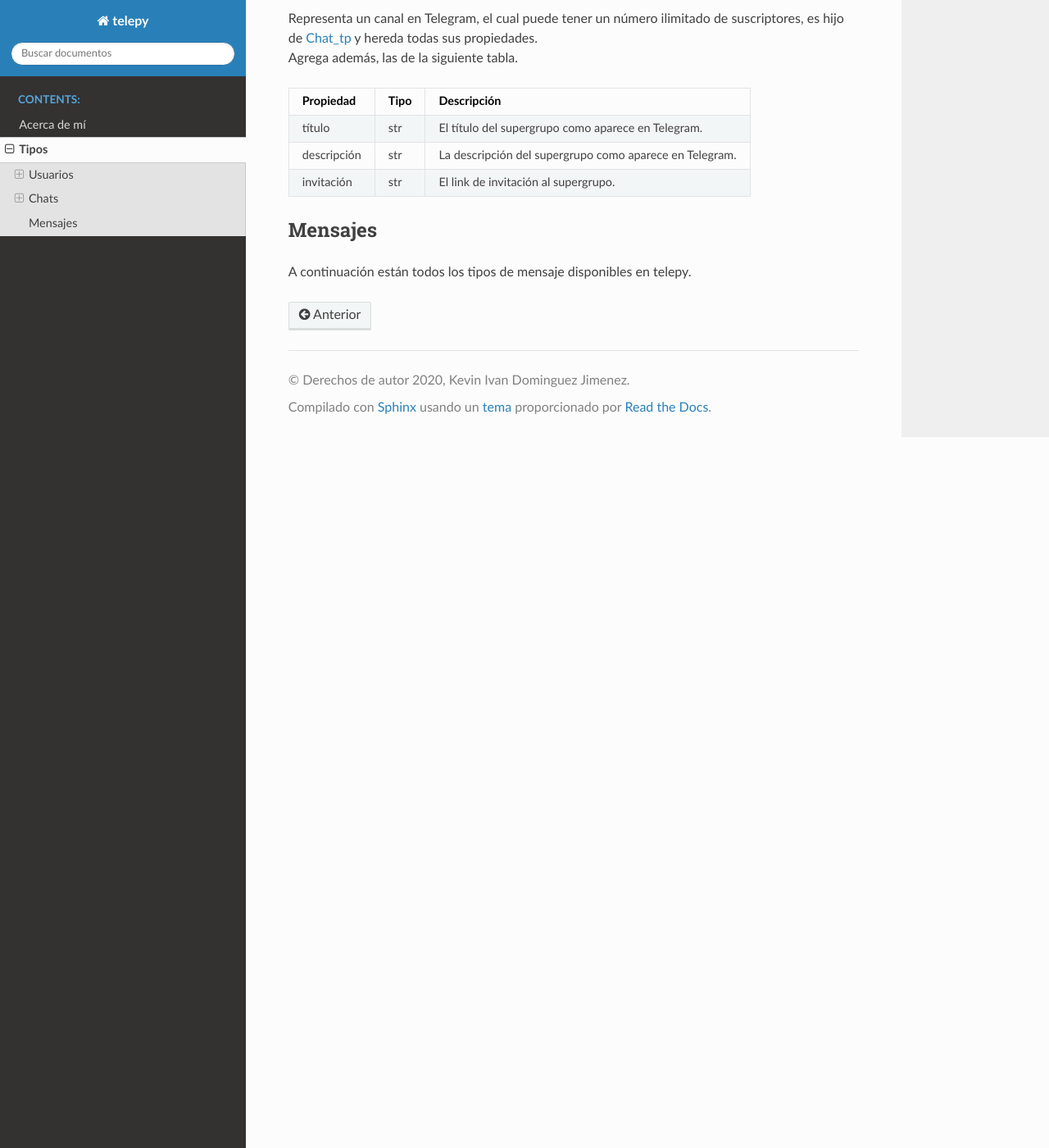
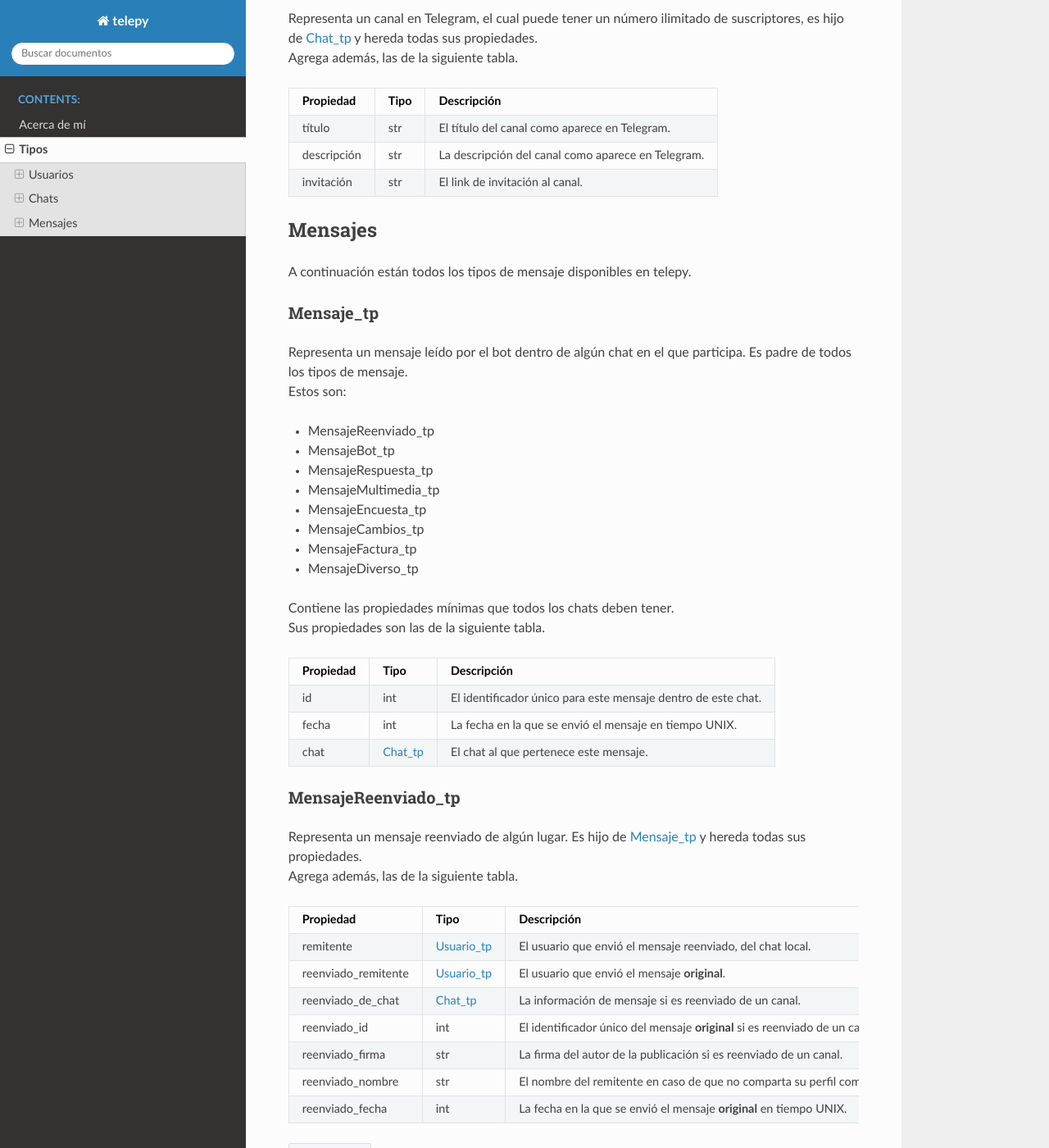
Before and after one commit to IvanovichRU/telepy, a Sphinx documentation site: the page built from docs/Tipos.rst, in a window 1280 px wide and 1400 px high, scrolled down 2999 px. Shown: the whole window at 82% size. Built offline with Sphinx 7.4.7 and the Read the Docs theme 2.0.0, drawn with Linux system fonts in a browser that asks for light colours.

Commit message:
Agrego más documentación...

```diff
--- a/docs/Tipos.rst
+++ b/docs/Tipos.rst
@@ -20,15 +20,15 @@ Usuario_tp
 | Contiene las propiedades mínimas que todos los usuarios deben tener.
 | Sus propiedades son las de la siguiente tabla.
 
-============= ====== ===============================================
+============= ====== =========================================================================
 Propiedad     Tipo   Descripción
-============= ====== ===============================================
+============= ====== =========================================================================
 id            int    El identificador único para este usuario o bot.
 es_bot        bool   Es True si el usuario es un bot. Es automáticamente ajustado por telepy.
 primer_nombre str    El primer nombre del usuario.
 usuario       str    El nombre de usuario del usuario.
 idioma        str    Código de lenguaje IETF asignado.
-============= ====== ===============================================
+============= ====== =========================================================================
 
 .. _persona-tp:
 
@@ -37,11 +37,11 @@ Persona_tp
 | Representa un usuario el cual no es un bot, es hijo de :ref:`usuario-tp` y hereda todas sus propiedades.
 | Agrega además, las de la siguiente tabla.
 
-============= ====== ===============================================
+============= ====== =========================================================================
 Propiedad     Tipo   Descripción
-============= ====== ===============================================
+============= ====== =========================================================================
 apellido      str    El apellido del usuario.
-============= ====== ===============================================
+============= ====== =========================================================================
 
 .. _bot-tp:
 
@@ -50,13 +50,13 @@ Bot_tp
 | Representa un usuario bot, es hijo de :ref:`usuario-tp` y hereda todas sus propiedades.
 | Agrega además, las de la siguiente tabla.
 
-================ ====== ===============================================
+================ ====== =========================================================================
 Propiedad        Tipo   Descripción
-================ ====== ===============================================
+================ ====== =========================================================================
 unible_a_grupos  bool   Es True si el bot puede unirse a grupos.
 lee_todo         bool   Es True si el bot lee todos los mensajes dentro de un grupo.
 consultas_dentro bool   Es True si el bot soporta el modo dentro de linea "inline mode".
-================ ====== ===============================================
+================ ====== =========================================================================
 
 .. _sección-chats:
 
@@ -79,15 +79,15 @@ Chat_tp
 | Contiene las propiedades mínimas que todos los chats deben tener.
 | Sus propiedades son las de la siguiente tabla.
 
-================ ========== =============================================================
+================ ========== =========================================================================
 Propiedad        Tipo       Descripción
-================ ========== =============================================================
+================ ========== =========================================================================
 id               int        El identificador único para este chat.
 tipo             str        Determina el tipo de chat que es del enlistado anterior.
 foto             bytes      La foto de perfil del chat, como aparece en Telegram.
 mensaje_anclado  Mensaje_tp El mensaje anclado al chat más reciente.
 cambia_stickers  bool       Es True si el bot puede cambiar el set de stickers del chat.
-================ ========== =============================================================
+================ ========== =========================================================================
 
 .. _chat-privado-tp:
 
@@ -96,14 +96,14 @@ ChatPrivado_tp
 | Representa un chat privado en Telegram, en este solo participan dos personas, es hijo de :ref:`chat-tp` y hereda todas sus propiedades.
 | Agrega además, las de la siguiente tabla.
 
-================ ========== =============================================================
+================ ========== =========================================================================
 Propiedad        Tipo       Descripción
-================ ========== =============================================================
+================ ========== =========================================================================
 usuario          str        El nombre de usuario de la otra persona en un chat privado.
 primer_nombre    str        El primer nombre de la otra persona en el chat privado.
 apellido         str        El apellido de la otra persona en el chat privado.
 bio              str        La bio de la otra persona en el chat privado.
-================ ========== =============================================================
+================ ========== =========================================================================
 
 .. _grupo-tp:
 
@@ -112,14 +112,14 @@ Grupo_tp
 | Representa un grupo en Telegram en el cual puede haber hasta 200 miembros, es hijo de :ref:`chat-tp` y hereda todas sus propiedades.
 | Agrega además, las de la siguiente tabla.
 
-================ ================ =============================================================
+================ ================ =========================================================================
 Propiedad        Tipo             Descripción
-================ ================ =============================================================
+================ ================ =========================================================================
 título           str              El título del grupo como aparece en Telegram.
 descripción      str              La descripción del grupo como aparece en Telegram.
 invitación       str              El link de invitación al grupo.
 permisos         PermisosChat_tp  Los permisos por default de miembros en el grupo.
-================ ================ =============================================================
+================ ================ =========================================================================
 
 .. _supergrupo-tp:
 
@@ -128,16 +128,16 @@ SuperGrupo_tp
 | Representa un supergrupo en Telegram, en el cual puede haber hasta 5,000 suscriptores o miembros, es hijo de :ref:`chat-tp` y hereda todas sus propiedades.
 | Agrega además, las de la siguiente tabla.
 
-==================== ================ =============================================================
+==================== ================ =========================================================================
 Propiedad            Tipo             Descripción
-==================== ================ =============================================================
+==================== ================ =========================================================================
 título               str              El título del supergrupo como aparece en Telegram.
 descripción          str              La descripción del supergrupo como aparece en Telegram.
 invitación           str              El link de invitación al supergrupo.
 permisos             PermisosChat_tp  Los permisos por default de miembros en el supergrupo.
 retraso              int              El retraso entre mensajes del supergrupo en modo lento.
 nombre_set_stickers  str              El nombre del set de stickers del supergrupo.
-==================== ================ =============================================================
+==================== ================ =========================================================================
 
 .. _canal-tp:
 
@@ -146,16 +146,62 @@ Canal_tp
 | Representa un canal en Telegram, el cual puede tener un número ilimitado de suscriptores, es hijo de :ref:`chat-tp` y hereda todas sus propiedades.
 | Agrega además, las de la siguiente tabla.
 
-==================== ================ =============================================================
+==================== ================ =========================================================================
 Propiedad            Tipo             Descripción
-==================== ================ =============================================================
-título               str              El título del supergrupo como aparece en Telegram.
-descripción          str              La descripción del supergrupo como aparece en Telegram.
-invitación           str              El link de invitación al supergrupo.
-==================== ================ =============================================================
+==================== ================ =========================================================================
+título               str              El título del canal como aparece en Telegram.
+descripción          str              La descripción del canal como aparece en Telegram.
+invitación           str              El link de invitación al canal.
+==================== ================ =========================================================================
 
 .. _sección-mensajes:
 
 Mensajes
 ========
 | A continuación están todos los tipos de mensaje disponibles en telepy.
+
+.. _mensaje-tp:
+
+Mensaje_tp
+----------
+| Representa un mensaje leído por el bot dentro de algún chat en el que participa. Es padre de todos los tipos de mensaje.
+| Estos son:
+
+*   MensajeReenviado_tp
+*   MensajeBot_tp
+*   MensajeRespuesta_tp
+*   MensajeMultimedia_tp
+*   MensajeEncuesta_tp
+*   MensajeCambios_tp
+*   MensajeFactura_tp
+*   MensajeDiverso_tp
+
+| Contiene las propiedades mínimas que todos los chats deben tener.
+| Sus propiedades son las de la siguiente tabla.
+
+==================== ================ =========================================================================
+Propiedad            Tipo             Descripción
+==================== ================ =========================================================================
+id                   int              El identificador único para este mensaje dentro de este chat.
+fecha                int              La fecha en la que se envió el mensaje en tiempo UNIX.
+chat                 :ref:`chat-tp`   El chat al que pertenece este mensaje.
+==================== ================ =========================================================================
+
+.. _mensaje-reenviado-tp:
+
+MensajeReenviado_tp
+-------------------
+| Representa un mensaje reenviado de algún lugar. Es hijo de :ref:`mensaje-tp` y hereda todas sus propiedades.
+| Agrega además, las de la siguiente tabla.
+
+==================== ================== =========================================================================
+Propiedad            Tipo               Descripción
+==================== ================== =========================================================================
+remitente            :ref:`usuario-tp`  El usuario que envió el mensaje reenviado, del chat local.
+reenviado_remitente  :ref:`usuario-tp`  El usuario que envió el mensaje **original**.
+reenviado_de_chat    :ref:`chat-tp`     La información de mensaje si es reenviado de un canal.
+reenviado_id         int                El identificador único del mensaje **original** si es reenviado de un canal.
+reenviado_firma      str                La firma del autor de la publicación si es reenviado de un canal.
+reenviado_nombre     str                El nombre del remitente en caso de que no comparta su perfil completo.
+reenviado_fecha      int                La fecha en la que se envió el mensaje **original** en tiempo UNIX.
+==================== ================== =========================================================================
```
Also changed, not shown: 10 other files.
